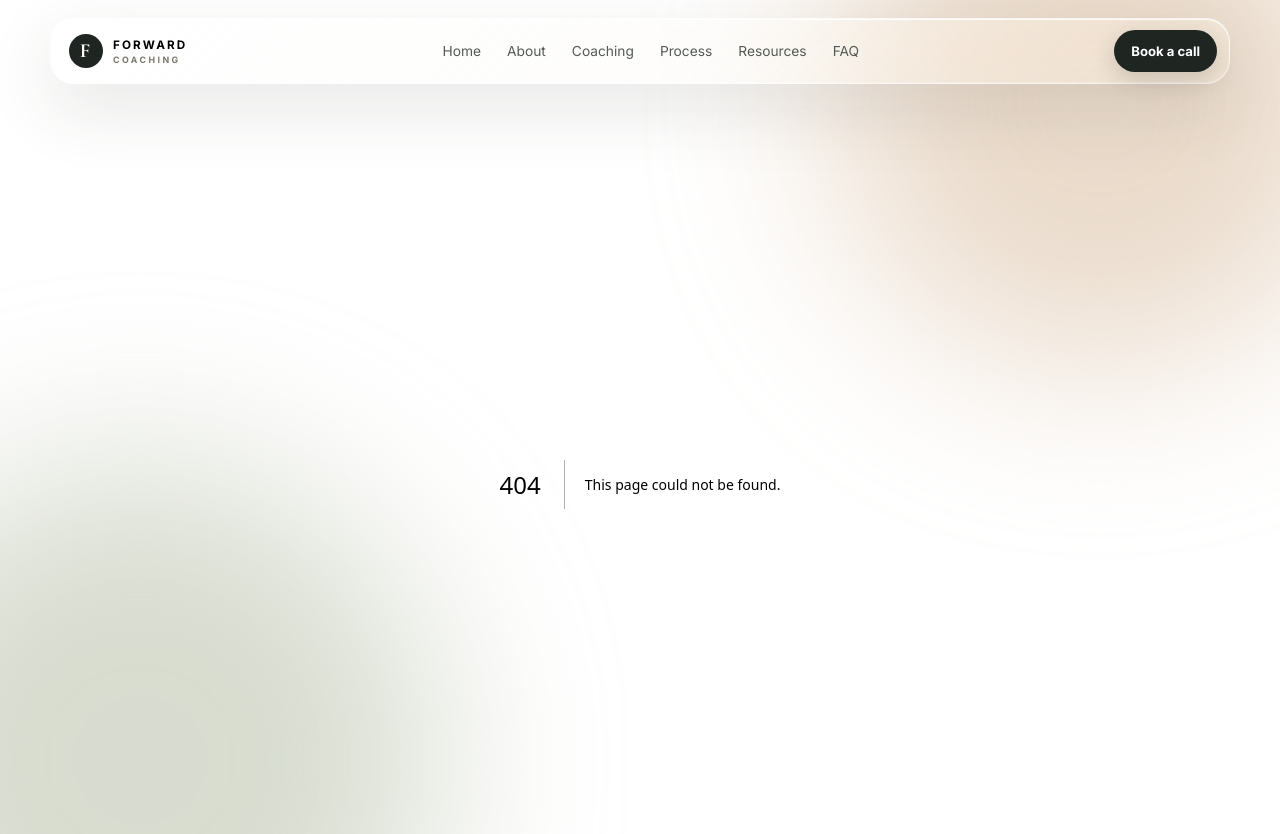
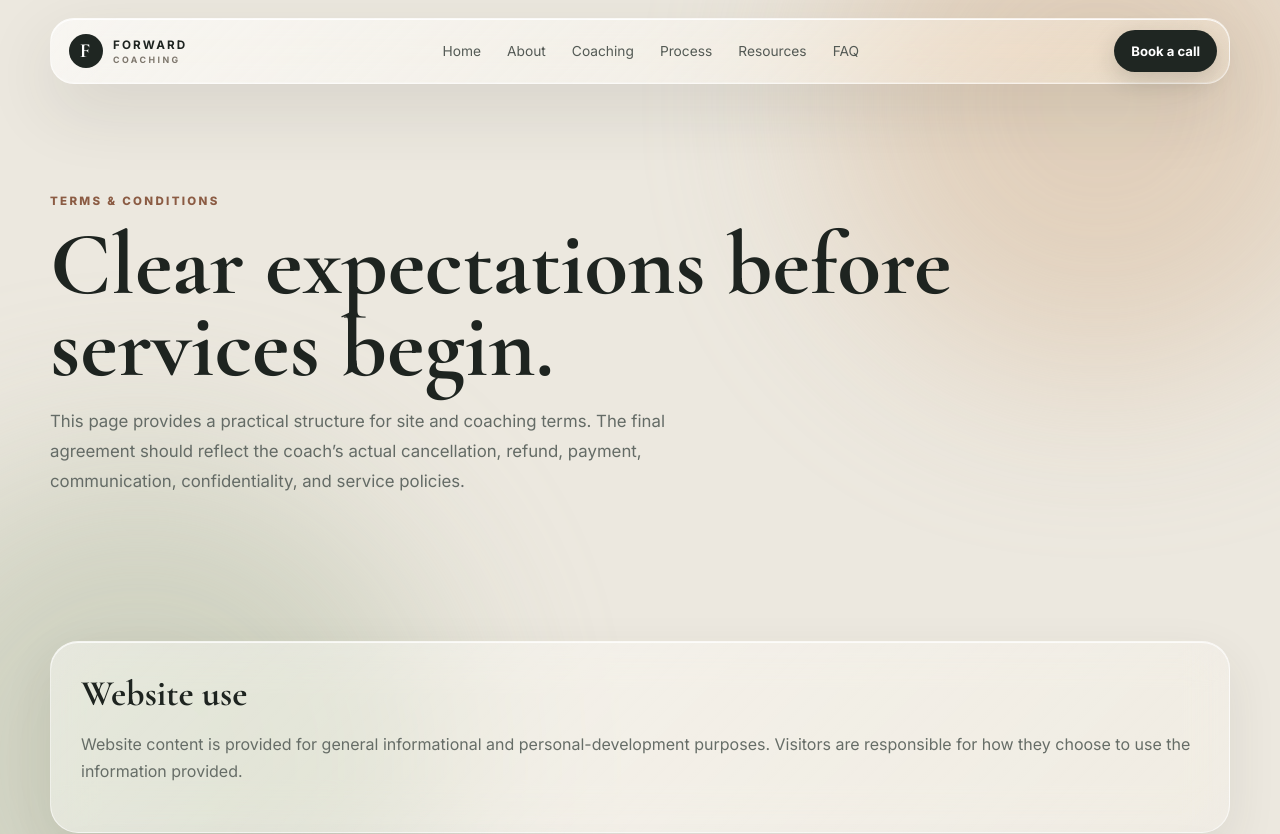
Before and after one commit to kstring00/life-coach, a Next.js app: page /terms in a window 1280 px wide. Before the commit this address had no page. Shown: the top 834 px of the page. Built offline with nearby package versions, Linux system fonts and the light colour scheme.

Commit message:
Add terms page placeholder

```diff
--- /dev/null
+++ b/app/terms/page.tsx
@@ -0,0 +1,2 @@
+export const metadata={title:'Terms & Conditions'};
+export default function TermsPage(){return <main><section className="section-shell page-hero"><p className="eyebrow">TERMS & CONDITIONS</p><h1>Clear expectations before services begin.</h1><p>This page provides a practical structure for site and coaching terms. The final agreement should reflect the coach’s actual cancellation, refund, payment, communication, confidentiality, and service policies.</p></section><section className="section-shell section-pad stack"><article className="content-card glass"><h2>Website use</h2><p>Website content is provided for general informational and personal-development purposes. Visitors are responsible for how they choose to use the information provided.</p></article><article className="content-card glass"><h2>Coaching services</h2><p>Specific session frequency, payment terms, rescheduling, cancellations, communication expectations, and program scope should be documented in a separate coaching agreement before paid services begin.</p></article><article className="content-card glass"><h2>No guarantee of outcome</h2><p>Coaching supports reflection, planning, accountability, and action. Individual results vary and no specific outcome is guaranteed.</p></article></section></main>}
```
